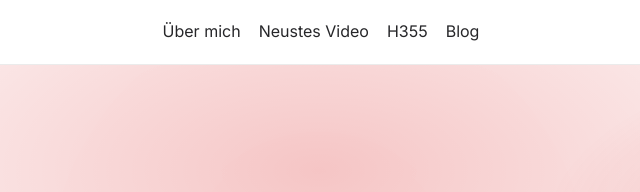
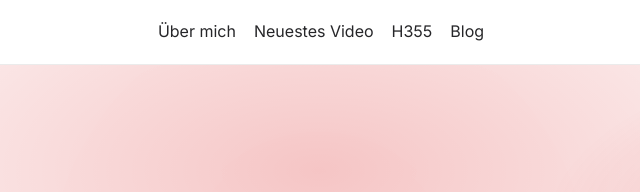
Before and after one commit to Snirnoff/swissploit-site, a plain HTML site: page index.html in a window 1280 px wide. Shown: the top 192 px of the page, 321-961 px from the left. Drawn offline with Linux system fonts and the light colour scheme; files whose address does not match are found by name.

Commit message:
Update index.html

```diff
--- a/index.html
+++ b/index.html
@@ -51,7 +51,7 @@
       <!-- Navigation mittig -->
       <nav class="nav" aria-label="Hauptnavigation">
         <a href="#about">Über mich</a>
-        <a href="#featured">Neustes Video</a>
+        <a href="#featured">Neuestes Video</a>
         <a href="#shorts">H355</a>
         <a href="blog.html" data-transition>Blog</a>
       </nav>
```
